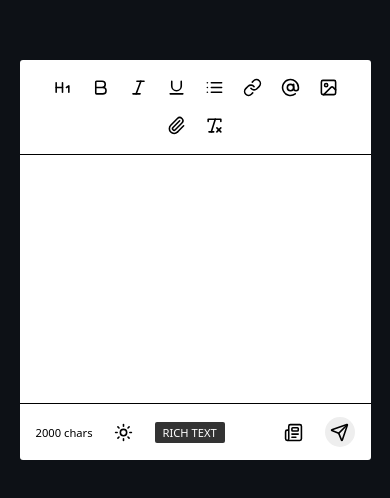
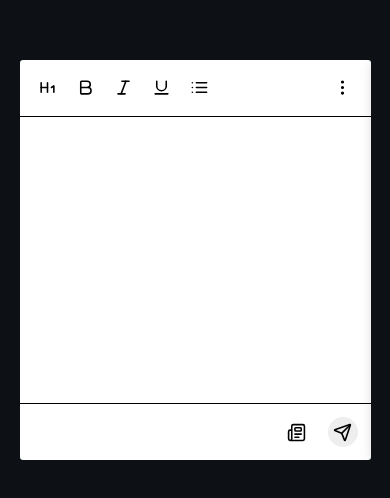
Before and after one commit to Nzanzu-Lwanzo/clientor, a React (Vite) app: page / in a window 390 px wide. Shown: the part 162-660 px from the top of the page. Built offline with nearby package versions, Linux system fonts and the light colour scheme.

Commit message:
Started implementing responsiveness

```diff
--- a/src/css/clientor.css
+++ b/src/css/clientor.css
@@ -16,10 +16,10 @@
     }
 
     &:disabled {
-      background-color: #EEEE;
-      cursor:not-allowed;
+      background-color: #eeee;
+      cursor: not-allowed;
       &:hover {
-        background-color: #EEE;
+        background-color: #eee;
         color: #000;
       }
     }
@@ -37,18 +37,18 @@
 
   .square-btn {
     background-color: #151b23;
-    color: #FFF;
+    color: #fff;
     &:hover {
       background-color: var(--accent);
-      color: #FFF;
+      color: #fff;
     }
 
     &:disabled {
       background-color: #333;
-      cursor:not-allowed;
+      cursor: not-allowed;
       &:hover {
         background-color: #333;
-        color: #FFF;
+        color: #fff;
       }
     }
   }
@@ -106,6 +106,24 @@
 
 #clientor-main-container .clientor-top {
   justify-content: flex-end;
+
+  .actions {
+    display: flex;
+    align-items: center;
+    justify-content: flex-end;
+    gap: 0.8rem;
+  }
+
+  .float-on-mobile {
+    display: flex;
+    align-items: center;
+    justify-content: space-between;
+    gap: 1rem;
+  }
+
+  #hide-float-menu {
+    display: none;
+  }
 }
 
 #clientor-main-container .clientor-bottom {
@@ -176,9 +194,59 @@
 @media only all and (max-width: 640px) {
   #clientor-main-container {
     width: 90%;
+    position: relative;
   }
 
-  #clientor-main-container .clientor-top > * {
-    gap: 0.5rem;
+  #clientor-main-container:has(.float-on-mobile.show) .clientor-bottom {
+    justify-content: flex-start;
+  }
+
+  #clientor-main-container .clientor-top {
+    justify-content: space-between;
+    & > * {
+      gap: 0.5rem;
+    }
+
+    .float-on-mobile {
+      position: absolute;
+      right: 0;
+      bottom: 0;
+      top: 0;
+      padding: 1rem;
+      background-color: var(--iconBtn-bg);
+      flex-direction: column;
+      justify-content: flex-end;
+      transition: 0.1s ease-out;
+      transform: translateX(100%);
+
+      @media (prefers-color-scheme: dark) {
+        box-shadow: 0 6px 15px rgba(0, 0, 0, 0.2), 0 2px 8px rgba(0, 0, 0, 0.15);
+      }
+
+      @media (prefers-color-scheme: light) {
+        box-shadow: 0 4px 12px rgba(0, 0, 0, 0.1), 0 1px 5px rgba(0, 0, 0, 0.05);
+      }
+
+      &.show {
+        transform: none;
+      }
+    }
+
+    #hide-float-menu {
+      display: flex;
+      margin-top: 80px;
+    }
+  }
+
+  #clientor-main-container .clientor-top,
+  #clientor-main-container .clientor-bottom {
+    padding-inline: 0.8rem;
+  }
+
+  #clientor-main-container .clientor-bottom {
+    justify-content: flex-end;
+    .settings {
+      display: none;
+    }
   }
 }
--- a/src/ui/components/_general/IconBtn.tsx
+++ b/src/ui/components/_general/IconBtn.tsx
@@ -1,14 +1,12 @@
-import React from "react";
+import React, { ButtonHTMLAttributes } from "react";
 
-interface Props {
-  children: React.ReactNode;
+type ButtonProps = ButtonHTMLAttributes<HTMLButtonElement> & {
   action: () => void;
-  type?: "submit" | "button";
-}
+};
 
-const IconBtn = ({ action, children, type = "button" }: Props) => {
+const IconBtn :React.FC<ButtonProps> = ({ action, children, ...props }: ButtonProps) => {
   return (
-    <button className="icon-btn center" onClick={action} type={type}>
+    <button className="icon-btn center" onClick={action} {...props}>
       {children}
     </button>
   );
--- a/src/ui/components/bottom/_index.tsx
+++ b/src/ui/components/bottom/_index.tsx
@@ -7,7 +7,7 @@ const Bottom = () => {
 
   return (
     <div className="clientor-bottom">
-      <div className="text">
+      <div className="settings">
         <span className="count-chars">2000 chars</span>
         {/* Switch light-dark mode */}
         <IconBtn action={action}>
--- a/src/ui/components/top/_index.tsx
+++ b/src/ui/components/top/_index.tsx
@@ -8,18 +8,21 @@ import {
   List,
   Image,
   Heading1,
-  RemoveFormatting
+  RemoveFormatting,
+  EllipsisVertical,
+  X,
 } from "lucide-react";
 import IcconBtn from "../_general/IconBtn";
+import { useState } from "react";
 
 const Top = () => {
   const action = () => console.log("Action in topbar");
 
+  const [showFloatMenu, setShowFloatMenu] = useState(false);
+
   return (
     <div className="clientor-top">
-
       <div className="text-style">
-
         {/* Insert a Heading */}
         <IcconBtn action={action}>
           <Heading1 size={19} />
@@ -45,6 +48,14 @@ const Top = () => {
           <List size={19} />
         </IcconBtn>
 
+        <div
+          className={`float-on-mobile ${showFloatMenu ? "show" : undefined}`}
+        >
+          {/* Remove formatting */}
+          <IcconBtn action={action}>
+            <RemoveFormatting size={19} />
+          </IcconBtn>
+
           {/* Add a link */}
           <IcconBtn action={action}>
             <Link size={19} />
@@ -65,9 +76,19 @@ const Top = () => {
             <Paperclip size={19} />
           </IcconBtn>
 
-        {/* Remove formatting */}
-        <IcconBtn action={action}>
-          <RemoveFormatting size={19} />
+          {/* Hide this element on mobile*/}
+          <IcconBtn
+            action={action}
+            id="hide-float-menu"
+            onClick={() => setShowFloatMenu(false)}
+          >
+            <X size={19} />
+          </IcconBtn>
+        </div>
+      </div>
+      <div className="actions">
+        <IcconBtn action={action} onClick={() => setShowFloatMenu(true)}>
+          <EllipsisVertical size={19} />
         </IcconBtn>
       </div>
     </div>
```
Lines whose indentation alone changed are shown as unchanged.
